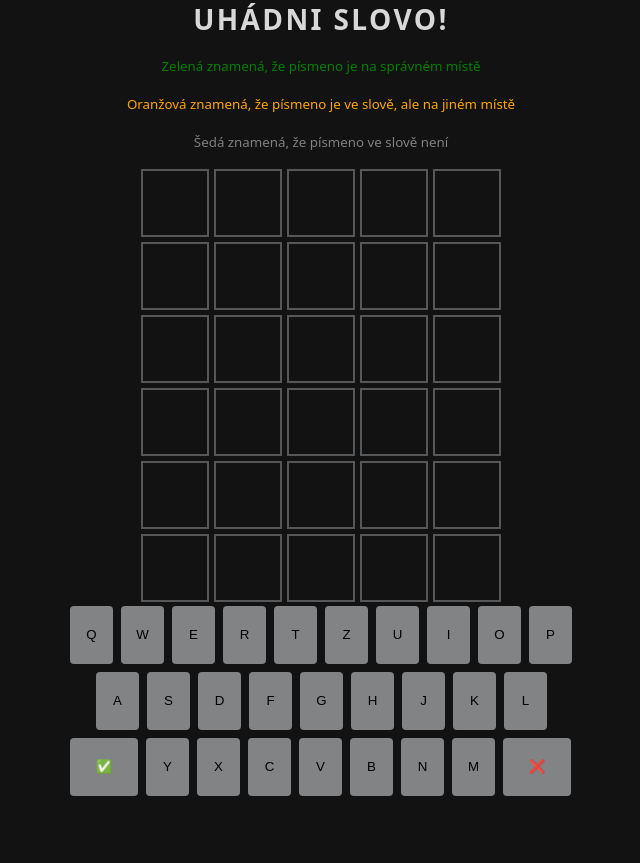
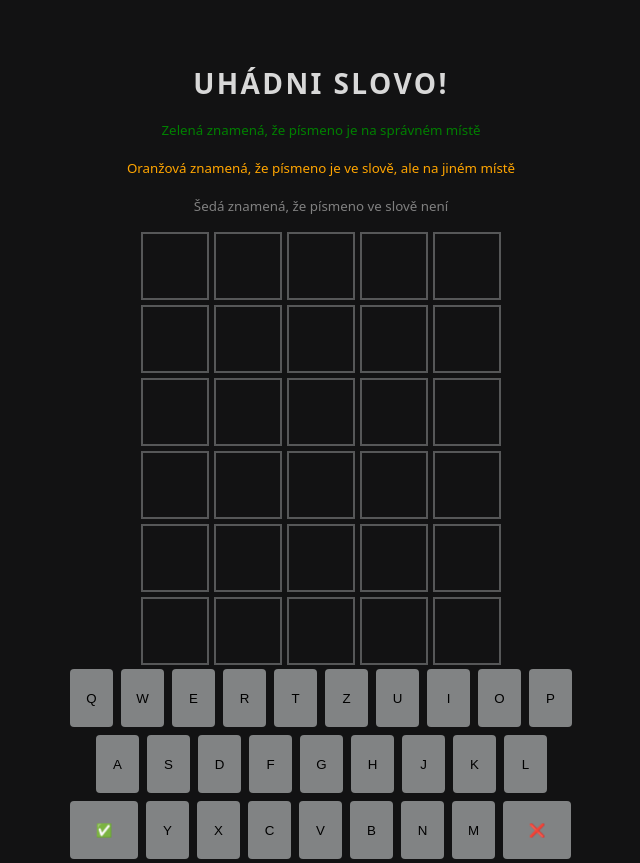
Before and after one commit to t0maash77/wordle-czech-clone, a plain HTML site: page index.html in a window 1280 px wide. Shown: the whole page, without its empty margins (319-959 px from the left). Before the commit the page ends 800 px from the top, so only its background shows below. Drawn offline with nearby package versions, Linux system fonts and the light colour scheme.

Commit message:
cosmetic changes

```diff
--- a/css/general.css
+++ b/css/general.css
@@ -28,6 +28,7 @@ body {
 header {
 	display: flex;
 	align-items: center;
+	padding-top: 4rem;
 }
 
 header h1 {
--- a/js/app.js
+++ b/js/app.js
@@ -82,8 +82,6 @@ const addLetter = (character) => {
 
 		animateTileBounce(tile)
 	}
-
-	// console.log(word)
 }
 
 // REMOVE LETTER
```
